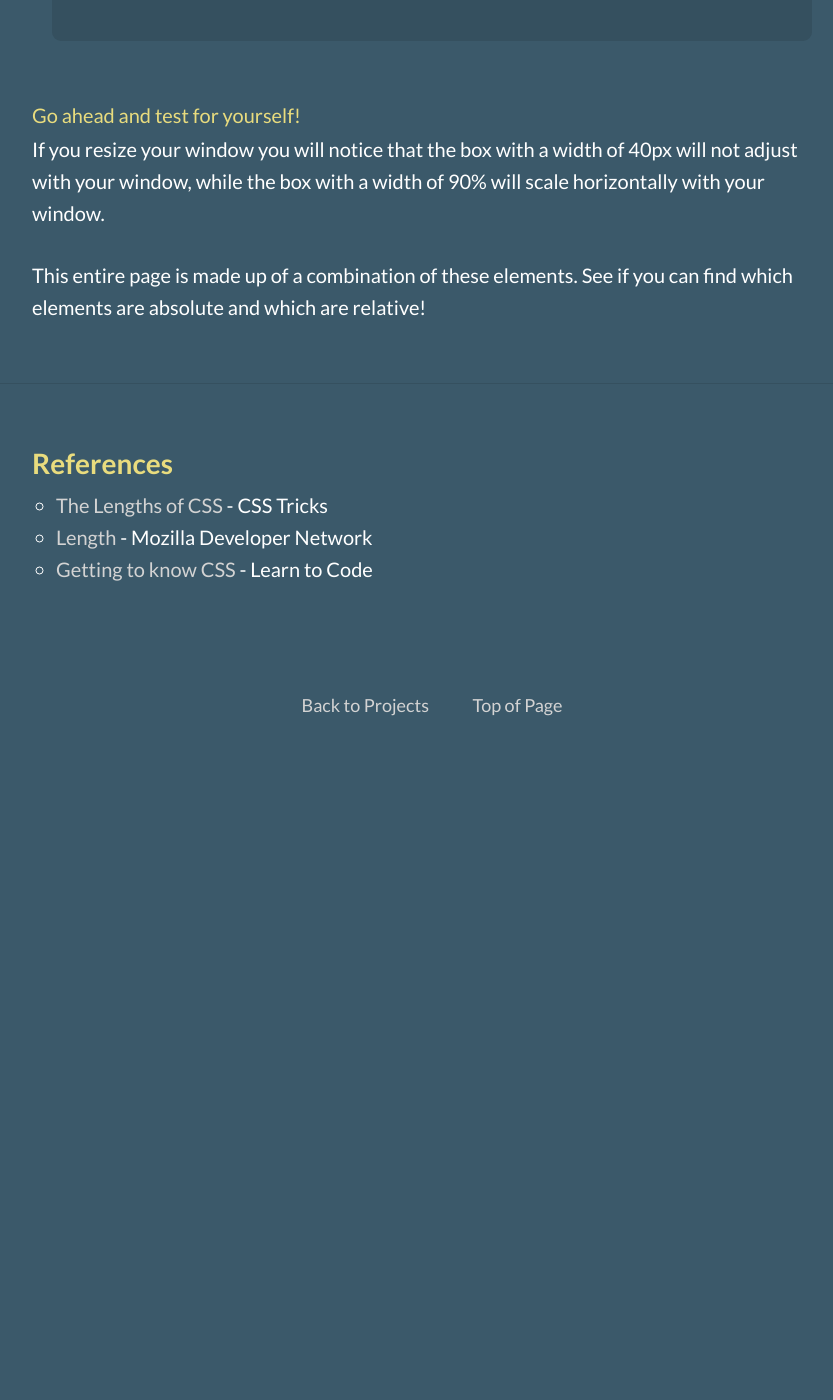
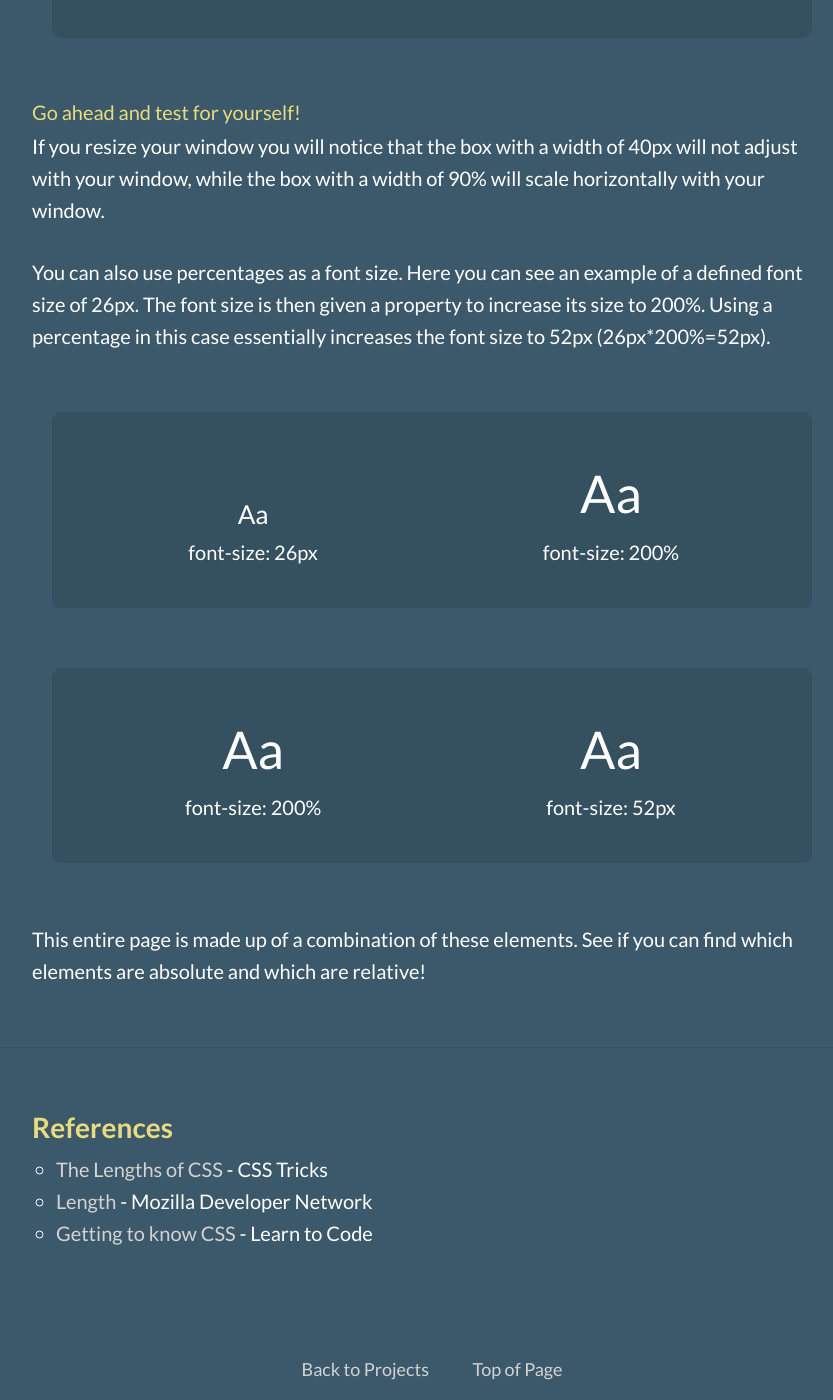
Before and after one commit to Treydor/treydor.github.io, a Jekyll site: the page projects/lengths/index.html, which Jekyll copies as it is, in a window 1280 px wide and 1400 px high, scrolled down 5138 px. Shown: the whole window, without its empty margins (208-1041 px from the left). Built offline with Jekyll 4.4.1, drawn with Linux system fonts in a browser that asks for light colours; nearby versions of some CDN libraries; library files that are not in the unit come from our copies; before the commit the page ends 5898 px from its top, so only the background shows below that.

Commit message:
implemented suggestions

```diff
--- a/projects/lengths/index.html
+++ b/projects/lengths/index.html
@@ -144,6 +144,7 @@
       <div class="container">
         <div class="circle-header" id="percent">%</div>
         <p>Percentages, notated as <strong>%</strong>, are an extremely common CSS length. Although not technically a length unit, percentages have a wide variety of uses and are most closely related to relative length units.</p>
+
         <p>Percentages are great for creating fluid web pages that change and adjust given the user's viewport and window size. The flexibility of percentages help tremendously when working to create a responsive website.</p>
 
         <div class="row">
@@ -159,6 +160,31 @@
 
         <h4>Go ahead and test for yourself!</h4>
         <p>If you resize your window you will notice that the box with a width of 40px will not adjust with your window, while the box with a width of 90% will scale horizontally with your window.</p>
+
+        <p>You can also use percentages as a font size. Here you can see an example of a defined font size of 26px. The font size is then given a property to increase its size to 200%. Using a percentage in this case essentially increases the font size to 52px (26px*200%=52px).</p>
+
+        <div class="row px26">
+          <div class="column">
+            <div>Aa</div>
+            <div class="normal">font-size: 26px</div>
+          </div>
+          <div class="column">
+            <div class="large-percent">Aa</div>
+            <div class="normal">font-size: 200%</div>
+          </div>
+        </div>
+
+        <div class="row px26">
+          <div class="column">
+            <div class="large-percent">Aa</div>
+            <div class="normal">font-size: 200%</div>
+          </div>
+          <div class="column">
+            <div class="px52">Aa</div>
+            <div class="normal">font-size: 52px</div>
+          </div>
+        </div>
+
         <p>This entire page is made up of a combination of these elements. See if you can find which elements are absolute and which are relative!</p>
       </div>
     </section>
--- a/projects/lengths/main.css
+++ b/projects/lengths/main.css
@@ -161,16 +161,12 @@ nav li a:hover {
   text-decoration: none;
 }
 
-@media screen and (min-width: 600px) {
-  nav li a:hover { border-bottom: 2px solid #e9dc7e; }
-}
-
 .title-small {
   color: #fff;
   float: left;
   font-weight: 700;
   letter-spacing: 1px;
-  padding: .95em 1em;
+  padding: .9em 1em;
   text-transform: uppercase;
 }
 
@@ -195,7 +191,7 @@ nav li a:hover {
 }
 
 .circle-header {
-  background: #2b424e;
+  background: #35505f;
   border: 3px solid #fff;
   border-radius: 50%;
   color: #e9dc7e;
@@ -283,11 +279,6 @@ footer a:hover { text-decoration: none; }
 
 .padding-em { padding: 1.5em; }
 
-.percent {
-  height: 40px;
-  width: 90%;
-}
-
 .rem-font { font-size: 2.8rem; }
 
 .em-font { font-size: 2.8em; }
@@ -295,6 +286,17 @@ footer a:hover { text-decoration: none; }
 .special { font-size: 14px; }
 
 .normal { font-size: 1rem; }
+
+.percent {
+  height: 40px;
+  width: 90%;
+}
+
+.large-percent { font-size: 200%; }
+
+.px26 { font-size: 26px; }
+
+.px52 { font-size: 52px; }
 
 /* =======================================================================
    Clearfix
```
